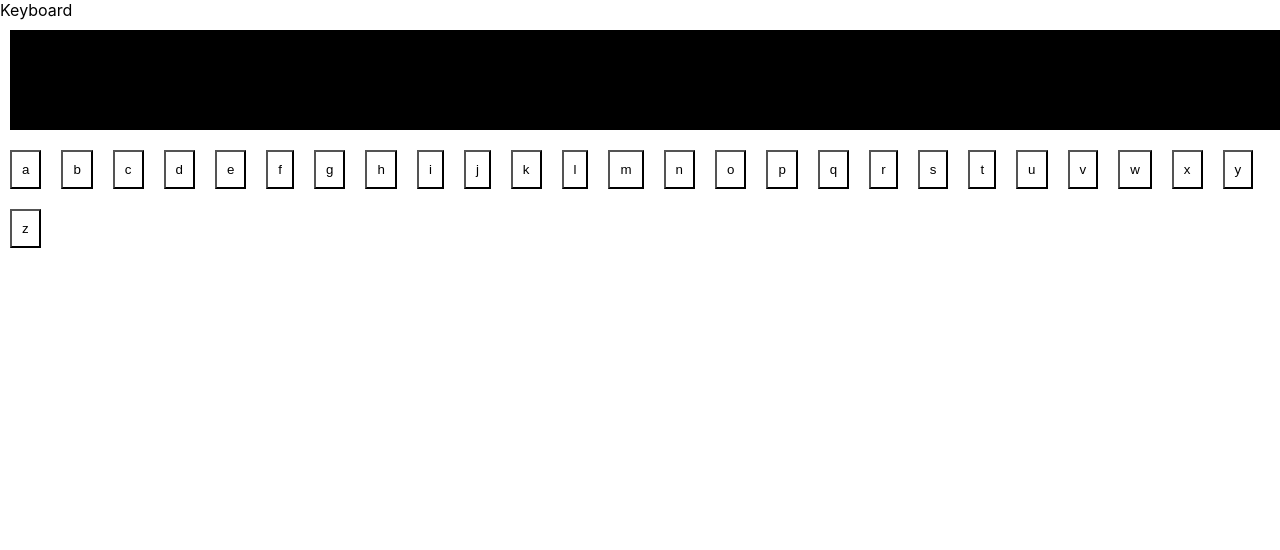
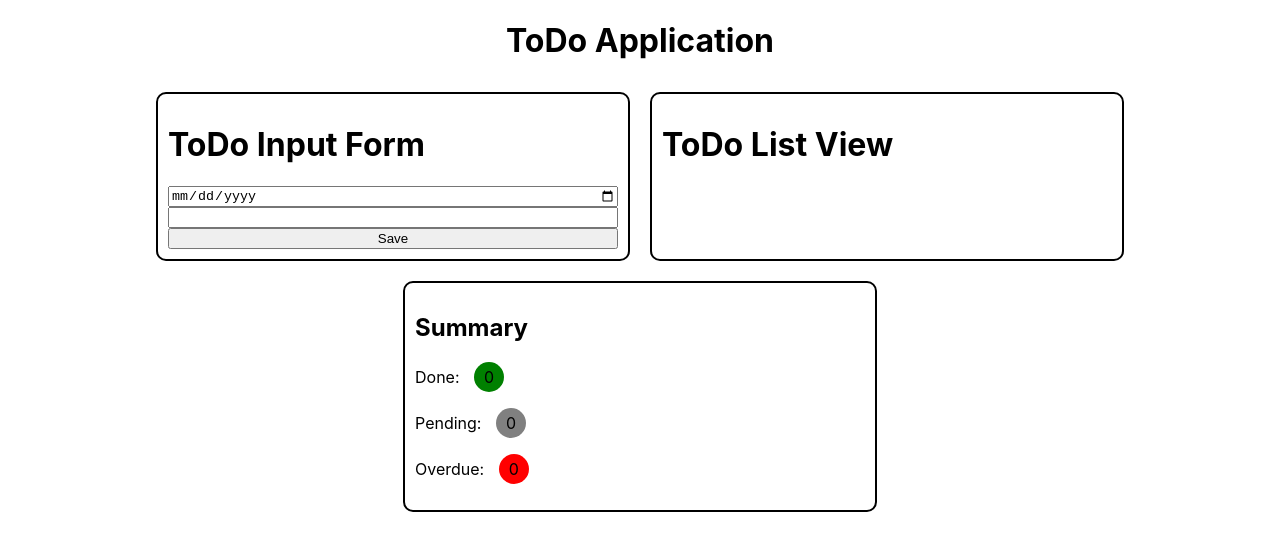
Before and after one commit to dnycstr/react-training-2025, a React (Create React App) app: page / in a window 1280 px wide. Shown: the top 550 px of the page. Built offline with nearby package versions, Linux system fonts and the light colour scheme.

Commit message:
Feature/todo application (#2)
* Initial Todo Application

* added todo summary count

* added colors

---------

Co-authored-by: Diony S. Castro <dnycstr@gmail.com>

```diff
--- a/src/App.css
+++ b/src/App.css
@@ -39,11 +39,10 @@
   background-color: rgb(255, 255, 255);
   color: rgb(0, 0, 0);
   font-weight: 400;
-  width:fit-content;
+  width: fit-content;
   padding: 10px;
   margin: 10px;
 }
-
 
 .red-div {
   background-color: red;
@@ -102,3 +101,92 @@
     transform: rotate(360deg);
   }
 }
+
+.todo-container {
+  border-radius: 10px;
+  border-width: 2px;
+  border-style: solid;
+  border-color: black;
+  display: flex;
+  flex-direction: column;
+  justify-content: space-between;
+  width: 450px;
+  padding: 10px;
+  margin: 10px;
+}
+
+.todo-item-container {
+  border-radius: 10px;
+  border-width: 2px;
+  border-style: solid;
+  border-color: black;
+  display: flex;
+  flex-direction: row;
+  justify-content: space-between;
+  padding: 10px;
+  margin: 10px;
+}
+
+.todo-item-open {
+  background-color: rgb(88, 83, 83);
+  color: rgb(0, 0, 0);
+  width: 20px;
+  height: 20px;
+  border-radius: 50%;
+}
+
+.todo-item-complete {
+  background-color: rgb(16, 173, 45);
+  color: rgb(255, 255, 255);
+  width: 20px;
+  height: 20px;
+  border-radius: 50%;
+}
+
+.todo-item-overdue {
+  background-color: rgb(196, 58, 20);
+  color: rgb(255, 255, 255);
+  width: 20px;
+  height: 20px;
+  border-radius: 50%;
+}
+
+.todo-complete {
+  text-decoration: line-through;
+}
+
+.todo-open {
+  text-decoration: line-through;
+}
+.todosummary-container {
+  border-radius: 10px;
+  border-width: 2px;
+  border-style: solid;
+  border-color: black;
+  width: 450px;
+  padding: 10px;
+  margin: 10px;
+}
+
+.circle {
+  display: inline-block;
+  width: 30px;
+  height: 30px;
+  line-height: 30px;
+  border-radius: 50%;
+  text-align: center;
+  margin-left: 10px;
+  color: rgb(0, 0, 0);
+}
+
+.done {
+  background-color: green;
+}
+
+.pending {
+  background-color: gray;
+}
+
+.overdue {
+  background-color: red;
+}
--- a/src/App.tsx
+++ b/src/App.tsx
@@ -1,22 +1,10 @@
 import "./App.css";
-import { KeyboardComponent } from "./parenttsx/KeyboardComponent";
-import { SampleComponentProps } from "./parenttsx/SampleComponentProps";
-import { SampleDataProps } from "./parenttsx/SampleDataProps";
-import { SampleEventProps } from "./parenttsx/SampleEventProps";
-import { SampleInputForm } from "./parenttsx/SampleInputForm";
-
-
-
+import { ToDoApplication } from "./parenttsx/ToDoApplication";
 
 function App() {
   return (
     <div>
-      {/* <SampleDataProps />
-      <SampleEventProps />
-      <SampleComponentProps /> */}
-
-      {/* <SampleInputForm /> */}
-      <KeyboardComponent/>
+      <ToDoApplication />
     </div>
   );
 }
--- /dev/null
+++ b/src/components/ToDoInputForm.tsx
@@ -0,0 +1,41 @@
+import { useState } from "react";
+import { ToDoItemModel } from "../parenttsx/ToDoApplication";
+
+interface ToDoInputFormProps {
+  onNewToDo: (todo: ToDoItemModel) => void;
+}
+
+export const ToDoInputForm: React.FC<ToDoInputFormProps> = ({ onNewToDo }) => {
+  const [todoDate, setTodoDate] = useState("");
+  const [todoTitle, setTodoTitle] = useState("");
+  return (
+    <div className="todo-container">
+      <h1>ToDo Input Form</h1>
+      <input
+        type="date"
+        value={todoDate}
+        onChange={(e) => setTodoDate(e.target.value)}
+      />
+      <input
+        type="text"
+        value={todoTitle}
+        onChange={(e) => setTodoTitle(e.target.value)}
+      />
+      <button
+        onClick={() => {
+          const newToDo: ToDoItemModel = {
+            id: 0,
+            date: todoDate,
+            title: todoTitle,
+            completed: false,
+          };
+          onNewToDo(newToDo);
+          setTodoDate("");
+          setTodoTitle("");
+        }}
+      >
+        Save
+      </button>
+    </div>
+  );
+};
--- /dev/null
+++ b/src/components/ToDoItem.tsx
@@ -0,0 +1,34 @@
+interface ToDoItemProps {
+  id: number;
+  title: string;
+  isCompleted: boolean;
+  date: string;
+  onComplete: (id: number) => void;
+}
+
+export const ToDoItem: React.FC<ToDoItemProps> = ({
+  id,
+  title,
+  isCompleted,
+  date,
+  onComplete,
+}) => {
+  const isOverdue = new Date(date) < new Date();
+  return (
+    <div className="todo-item-container">
+      <span className={isCompleted ? "todo-complete" : ""}>{title}</span>
+      <button
+        className={
+          isCompleted
+            ? "todo-item-complete"
+            : isOverdue
+            ? "todo-item-overdue"
+            : "todo-item-open"
+        }
+        onClick={() => {
+          onComplete(id);
+        }}
+      ></button>
+    </div>
+  );
+};
--- /dev/null
+++ b/src/components/ToDoListView.tsx
@@ -0,0 +1,30 @@
+import { ToDoItemModel } from "../parenttsx/ToDoApplication";
+import { ToDoItem } from "./ToDoItem";
+
+interface ToDoListViewProps {
+  listOfTodos: ToDoItemModel[];
+  onComplete: (id: number) => void;
+}
+
+export const ToDoListView: React.FC<ToDoListViewProps> = ({
+  listOfTodos,
+  onComplete,
+}) => {
+  return (
+    <div className="todo-container">
+      <h1>ToDo List View</h1>
+      <div>
+        {listOfTodos.map((todo, index) => (
+          <ToDoItem
+            key={index + 1}
+            id={todo.id}
+            title={todo.title}
+            isCompleted={todo.completed}
+            date={todo.date}
+            onComplete={onComplete}
+          />
+        ))}
+      </div>
+    </div>
+  );
+};
--- /dev/null
+++ b/src/components/ToDoSummary.tsx
@@ -0,0 +1,20 @@
+import React from 'react';
+import '../App.css';
+
+
+interface ToDoSummaryProps {
+  done: number;
+  pending: number;
+  overdue: number;
+}
+
+export const ToDoSummary: React.FC<ToDoSummaryProps> = ({ done, pending, overdue }) => {
+  return (
+    <div className="todosummary-container">
+      <h2>Summary</h2>
+      <p> Done: <span className="circle done">{done}</span></p>
+      <p> Pending: <span className="circle pending">{pending}</span></p>
+      <p> Overdue: <span className="circle overdue">{overdue}</span></p>
+    </div>
+  );
+};
--- /dev/null
+++ b/src/parenttsx/ToDoApplication.tsx
@@ -0,0 +1,76 @@
+import { useState, useEffect } from "react";
+import { HDiv } from "../components/HDiv";
+import { ToDoInputForm } from "../components/ToDoInputForm";
+import { ToDoListView } from "../components/ToDoListView";
+import { ToDoSummary } from "../components/ToDoSummary";
+
+
+export interface ToDoItemModel {
+  id: number;
+  date: string;
+  title: string;
+  completed: boolean;
+}
+
+export const ToDoApplication = () => {
+  const [todos, setTodos] = useState<ToDoItemModel[]>([]);
+  const [counts, setCounts] = useState({ done: 0, pending: 0, overdue: 0 });
+
+  const handleNewTodoItem = (newtodo: ToDoItemModel) => {
+    newtodo.id = todos.length + 1;
+    setTodos([...todos, newtodo]);
+  };
+
+  const handleOnComplete = (id: number) => {
+    const updatedTodos = todos.map((todo) => {
+      if (todo.id === id) {
+        todo.completed = true;
+      }
+
+      return todo;
+    });
+
+    setTodos(updatedTodos);
+  };
+
+  const calculateCounts = (todos: ToDoItemModel[]) => {
+    const now = new Date().toISOString().split('T')[0];
+    let done = 0, pending = 0, overdue = 0;
+
+    todos.forEach(todo => {
+      if (todo.completed) {
+        done++;
+      } else if (todo.date < now) {
+        overdue++;
+      } else {
+        pending++;
+      }
+    });
+
+    return { done, pending, overdue };
+  };
+
+  useEffect(() => {
+    setCounts(calculateCounts(todos));
+  }, [todos]);
+
+
+  return (
+    <div style={{ display: "flex", flexDirection: "column", alignItems: "center" }}>
+      <h1>ToDo Application</h1>
+      <HDiv>
+        <ToDoInputForm
+          onNewToDo={(todo: ToDoItemModel) => {
+            handleNewTodoItem(todo);
+          }}
+        />
+        <ToDoListView
+          listOfTodos={todos}
+          onComplete={(id: number) => handleOnComplete(id)}
+        />
+      </HDiv>
+      <ToDoSummary done={counts.done} pending={counts.pending} overdue={counts.overdue} />
+    </div>
+  );
+
+}
```
